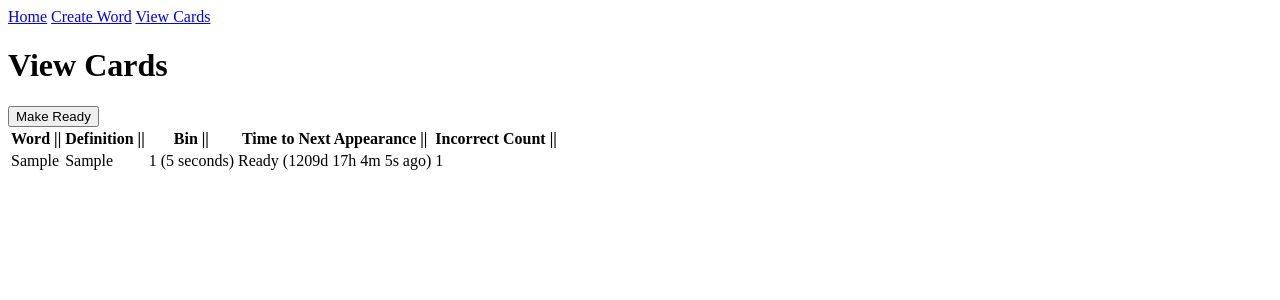
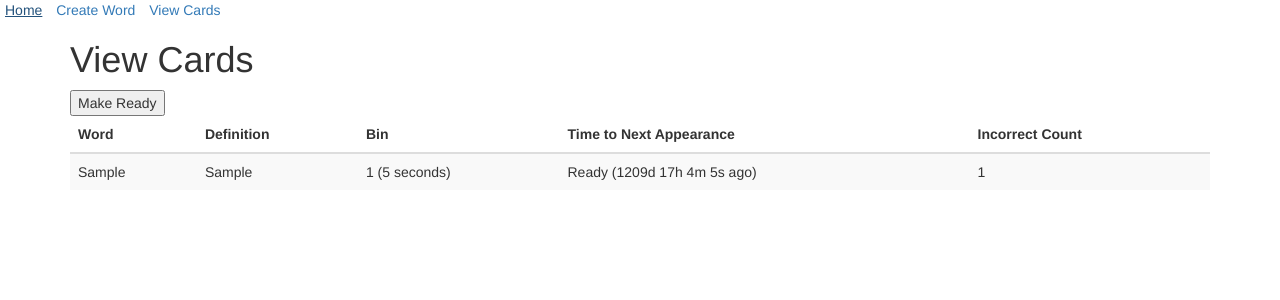
Before and after one commit to armantark/Anki-Clone, a Django app: page /view_cards/ in a window 1280 px wide. Shown: the top 300 px of the page. Run offline with Django 4.2, Linux system fonts and the light colour scheme; tables that the repository leaves empty hold one stand-in row (values such as "Sample post"); some libraries are stand-ins or nearby versions.

Commit message:
fix css file not working

```diff
--- a/Anki_Clone/settings.py
+++ b/Anki_Clone/settings.py
@@ -123,6 +123,9 @@ USE_TZ = True
 # https://docs.djangoproject.com/en/4.2/howto/static-files/
 
 STATIC_URL = 'static/'
+STATICFILES_DIRS = [
+       os.path.join(BASE_DIR, 'static')
+]
 
 # Default primary key field type
 # https://docs.djangoproject.com/en/4.2/ref/settings/#default-auto-field
--- a/flashcards/templates/flashcards/view_cards.html
+++ b/flashcards/templates/flashcards/view_cards.html
@@ -1,29 +1,42 @@
+<!-- Extends the base.html template -->
 {% extends "base.html" %}
 
+<!-- Set the title block with the suffix ' - View Words' -->
 {% block title %} - View Words{% endblock %}
 
+<!-- Load custom filters and time_remaining tags -->
 {% load custom_filters %}
 {% load time_remaining %}
 
+<!-- Start the content block -->
 {% block content %}
+    <!-- Display the heading 'View Cards' -->
     <h1>View Cards</h1>
+
+    <!-- Check if DEBUG is true and display the 'Make Ready' button -->
     {% if DEBUG %}
         <form method="post">
             {% csrf_token %}
             <button type="submit" name="make_ready" value="true">Make Ready</button>
         </form>
     {% endif %}
-    <table>
+
+    <!-- Create a table to display the cards -->
+    <table id="wordsTable" class="table table-striped">
+        <!-- Table header with column names -->
         <thead>
         <tr>
-            <th>Word ||</th>
-            <th>Definition ||</th>
-            <th>Bin ||</th>
-            <th>Time to Next Appearance ||</th>
-            <th>Incorrect Count ||</th>
+            <th>Word</th>
+            <th>Definition</th>
+            <th>Bin</th>
+            <th>Time to Next Appearance</th>
+            <th>Incorrect Count</th>
         </tr>
         </thead>
+
+        <!-- Table body with card data -->
         <tbody>
+        <!-- Loop through each card and display its data in a table row -->
         {% for card in cards %}
             <tr>
                 <td>{{ card.word }}</td>
@@ -38,4 +51,5 @@
 
         </tbody>
     </table>
+<!-- End the content block -->
 {% endblock %}
--- a/static/css/main.css
+++ b/static/css/main.css
@@ -0,0 +1,3 @@
+.nav-link {
+  padding: 5px;
+}
--- a/templates/base.html
+++ b/templates/base.html
@@ -1,25 +1,31 @@
 <!DOCTYPE html>
 <html lang="en">
 <head>
+    <!-- Latest compiled and minified CSS -->
+    <link rel="stylesheet" href="https://maxcdn.bootstrapcdn.com/bootstrap/3.4.1/css/bootstrap.min.css">
+    <!-- Latest compiled JavaScript -->
+    <script src="https://maxcdn.bootstrapcdn.com/bootstrap/3.4.1/js/bootstrap.min.js"></script>
     <meta charset="UTF-8">
     <meta name="viewport" content="width=device-width, initial-scale=1.0">
     <title>Anki Clone{% block title %}{% endblock %}</title>
     {% block extra_head %}{% endblock %}
     <link rel="stylesheet" href="/static/css/main.css">
 </head>
-<body>
+<body class="bg-light">
 <header>
     <nav>
-            <a href="/">Home</a>
-            <a href="{% url 'flashcards:create_word' %}">Create Word</a>
-            <a href="{% url 'flashcards:view_cards' %}">View Cards</a>
+        <a href="/" class="nav-link">Home</a>
+        <a href="{% url 'flashcards:create_word' %}" class="nav-link">Create Word</a>
+        <a href="{% url 'flashcards:view_cards' %}" class="nav-link">View Cards</a>
         <!-- Add more navigation links as needed -->
     </nav>
 </header>
 
+<div class="container my-5">
     <main>
         {% block content %}{% endblock %}
     </main>
+</div>
 
 {% block extra_scripts %}{% endblock %}
 </body>
```
Also changed, not shown: 1 other file. Lines whose indentation alone changed are shown as unchanged.
